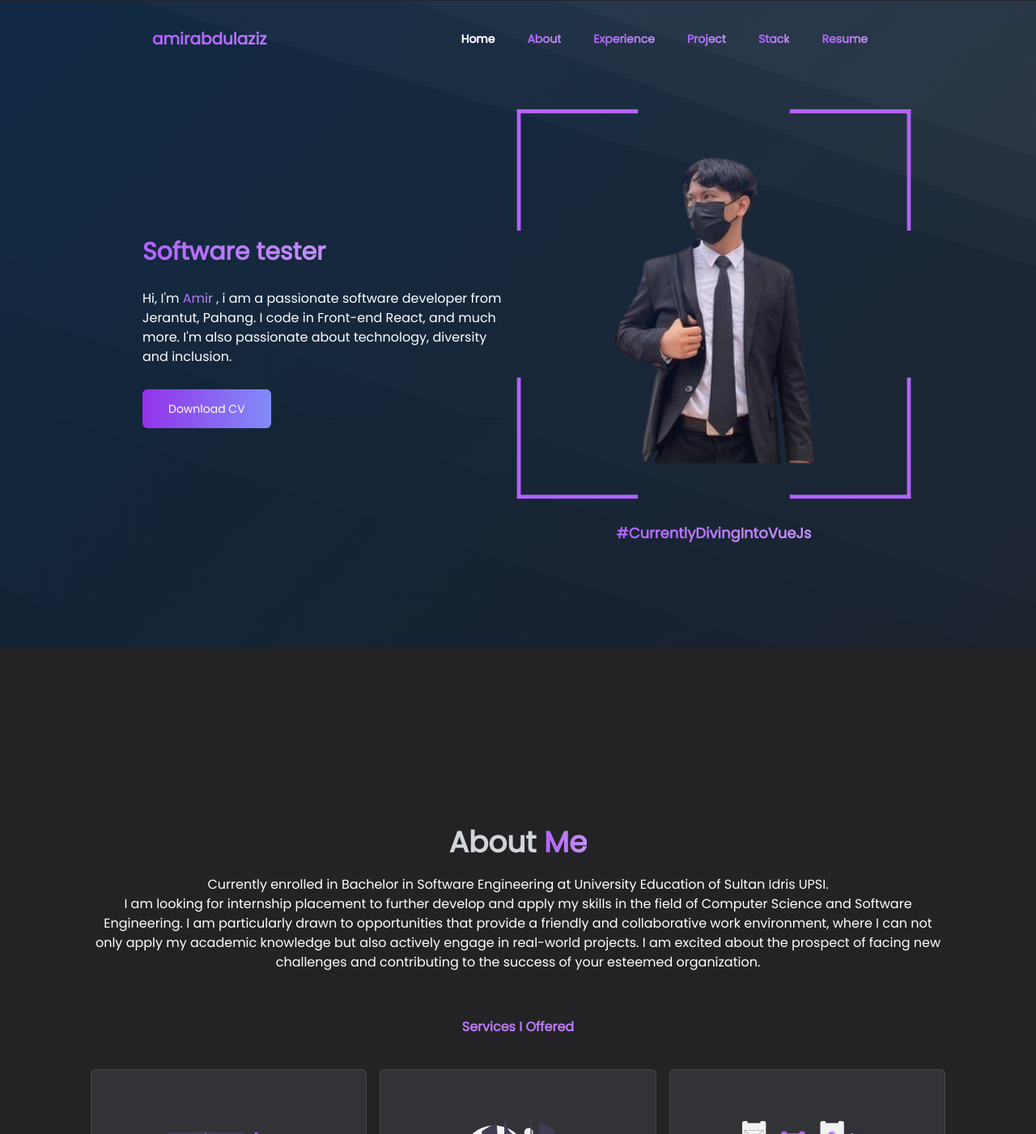
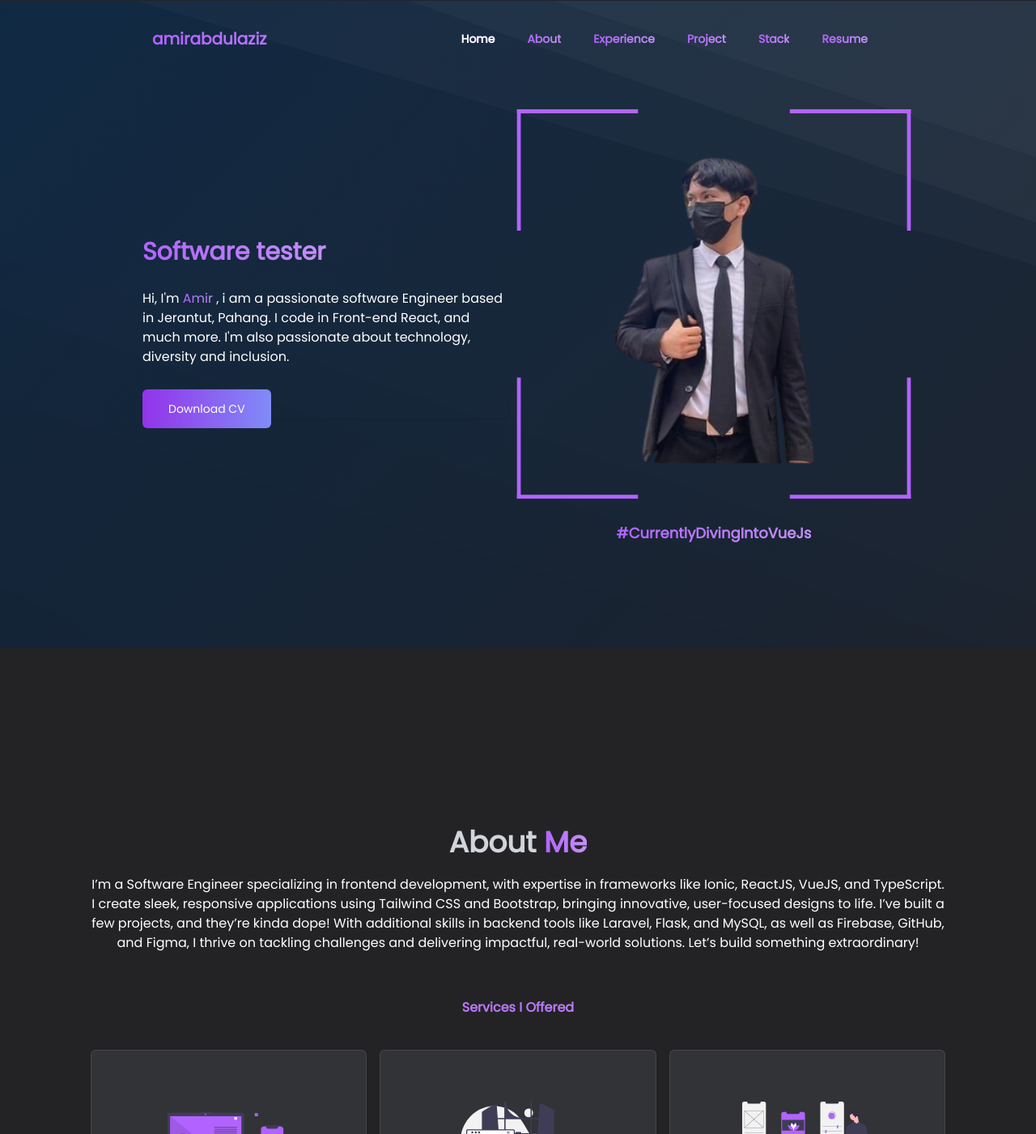
Before and after one commit to amirabdulaziz/amirportfolio, a React (Create React App) app: page / in a window 1280 px wide. Shown: the top 1401 px of the page at 81% size. Built offline with nearby package versions, Linux system fonts and the light colour scheme.

Commit message:
update few things

```diff
--- a/src/App.js
+++ b/src/App.js
@@ -26,7 +26,7 @@ function App() {
         <Navbar />
         <Switch>
           <Route path="/" exact component={Home} />
-          <Route path="/project" exact component={Project} />
+          <Route path="/more-project" exact component={Project} />
           <Route path="/resume" exact component={Resume} />
         </Switch>
       </SectionContextProvider>
--- a/src/components/About.jsx
+++ b/src/components/About.jsx
@@ -20,16 +20,9 @@ const About = () => {
                   className="text-center w-auto text-white font-light text-md"
                 >
                   <p>
-                    Currently enrolled in Bachelor in Software Engineering at
-                    University Education of Sultan Idris UPSI. <br />I am
-                    looking for internship placement to further develop and
-                    apply my skills in the field of Computer Science and
-                    Software Engineering. I am particularly drawn to
-                    opportunities that provide a friendly and collaborative work
-                    environment, where I can not only apply my academic
-                    knowledge but also actively engage in real-world projects. I
-                    am excited about the prospect of facing new challenges and
-                    contributing to the success of your esteemed organization.
+                  I’m a Software Engineer specializing in frontend development, with expertise in frameworks like Ionic, ReactJS, VueJS, and TypeScript. I create sleek, responsive applications using Tailwind CSS and Bootstrap, bringing innovative, user-focused designs to life.
+
+I’ve built a few projects, and they’re kinda dope! With additional skills in backend tools like Laravel, Flask, and MySQL, as well as Firebase, GitHub, and Figma, I thrive on tackling challenges and delivering impactful, real-world solutions. Let’s build something extraordinary!
                   </p>
                 </div>
                 <div data-aos="fade-up" data-aos-delay="300">
--- a/src/components/Hero.jsx
+++ b/src/components/Hero.jsx
@@ -41,7 +41,7 @@ const Hero = () => {
                 className=" text-white sm:mt-5 sm:max-w-xl md:mt-5 text-md font-light ml-2 "
               >
                 Hi, I'm <span className="primary-color">Amir</span> , i am a
-                passionate software developer from Jerantut, Pahang. I code in
+                passionate software Engineer based in Jerantut, Pahang. I code in
                 Front-end React, and much more. I'm also passionate about
                 technology, diversity and inclusion.
               </p>
--- a/src/components/Work.jsx
+++ b/src/components/Work.jsx
@@ -25,18 +25,9 @@ const Work = () => {
       smooth: "easeInOutQuad",
     });
     setTimeout(() => {
-      history.push("/project");
+      history.push("/more-project");
     }, 500);
   };
-
-  // useEffect(() => {
-  //   const handleScroll = () => {
-  //   };
-  //   window.addEventListener("scroll", handleScroll);
-  //   return () => {
-  //     window.removeEventListener("scroll", handleScroll);
-  //   };
-  // }, []);
 
   return (
     <section className="bg-[#232325] py-[200px]" id="project">
--- a/src/pages/Project.jsx
+++ b/src/pages/Project.jsx
@@ -27,7 +27,6 @@ function Project() {
         <div className="flex flex-col lg:flex-row space-y-2 lg:space-y-0 lg:space-x-4 py-4">
           {/* 4 budak gemok */}
           <div
-            data-aos="zoom-in-up"
             className=" rounded-xl border bg-gray-500/20 border-white/[0.1] bg-card text-card-foreground shadow w-full lg:w-1/2"
           >
             <div className="flex flex-col p-0 relative overflow-clip space-y-0 rounded-t-xl">
@@ -51,8 +50,6 @@ function Project() {
               </div>
 
               <div
-                data-aos="fade-right"
-                data-aos-delay="350"
                 className="p-6 pt-6 space-y-6"
               >
                 <div className="flex justify-between">
@@ -87,8 +84,6 @@ function Project() {
                 </p>
               </div>
               <div
-                data-aos="fade-left"
-                data-aos-delay="320"
                 className="px-6 flex gap-2 flex-wrap py-4 items-center"
               >
                 <div className="text-white inline-flex rounded-sm items-center  px-2.5 py-0.5 text-xs font-semibold border-transparent bg-primary-color shadow">
@@ -105,7 +100,6 @@ function Project() {
           </div>
           {/* cnardus project */}
           <div
-            data-aos="zoom-in-up"
             className="mb-2 rounded-xl border bg-gray-500/20 border-white/[0.1] bg-card text-card-foreground shadow w-full lg:w-1/2"
           >
             <div className="flex flex-col p-0 relative overflow-clip space-y-0 rounded-t-xl">
@@ -129,8 +123,6 @@ function Project() {
               </div>
 
               <div
-                data-aos="fade-right"
-                data-aos-delay="350"
                 className="p-6 pt-6 space-y-6"
               >
                 <div className="flex justify-between">
@@ -170,8 +162,6 @@ function Project() {
                 </p>
               </div>
               <div
-                data-aos="fade-left"
-                data-aos-delay="320"
                 className="px-6 flex gap-2 flex-wrap py-4 items-center"
               >
                 <div className="text-white inline-flex rounded-sm items-center  px-2.5 py-0.5 text-xs font-semibold border-transparent bg-primary-color shadow">
@@ -198,7 +188,6 @@ function Project() {
         <div className="flex flex-col lg:flex-row space-y-2 lg:space-y-0 lg:space-x-4 py-4">
           {/* ichatmate project */}
           <div
-            data-aos="zoom-in-up"
             className=" rounded-xl border bg-gray-500/20 border-white/[0.1] bg-card text-card-foreground shadow w-full lg:w-1/2 flex flex-col"
           >
             <div className="flex flex-col p-0 relative overflow-clip space-y-0 rounded-t-xl flex-grow">
@@ -222,8 +211,6 @@ function Project() {
               </div>
 
               <div
-                data-aos="fade-right"
-                data-aos-delay="350"
                 className="p-4 pt-6 space-y-4 flex-grow flex flex-col justify-between"
               >
                 <div className="flex justify-between">
@@ -264,8 +251,6 @@ function Project() {
                 </p>
               </div>
               <div
-                data-aos="fade-left"
-                data-aos-delay="300"
                 className="px-6 flex gap-2 flex-wrap py-4 items-center mt-auto"
               >
                   <div className="text-white inline-flex rounded-sm items-center rouned-md px-2.5 py-0.5 text-xs font-semibold  border-transparent bg-primary-color  shadow ">
@@ -303,7 +288,6 @@ function Project() {
           </div>
           {/* upsifh project */}
           <div
-            data-aos="zoom-in-up"
             className=" rounded-xl border bg-gray-500/20 border-white/[0.1] bg-card text-card-foreground shadow w-full lg:w-1/2 flex flex-col"
           >
             <div className="flex flex-col p-0 relative overflow-clip space-y-0 rounded-t-xl flex-grow">
@@ -327,8 +311,6 @@ function Project() {
               </div>
 
               <div
-                data-aos="fade-right"
-                data-aos-delay="350"
                 className="p-4 pt-6 space-y-4 flex-grow flex flex-col justify-between"
               >
                 <div className="flex justify-between">
@@ -367,8 +349,6 @@ function Project() {
                 </p>
               </div>
               <div
-                data-aos="fade-left"
-                data-aos-delay="300"
                 className="px-6 flex gap-2 flex-wrap py-4 items-center mt-auto"
               >
                 <div className="text-white inline-flex rounded-sm items-center  px-2.5 py-0.5 text-xs font-semibold border-transparent bg-primary-color shadow">
```
